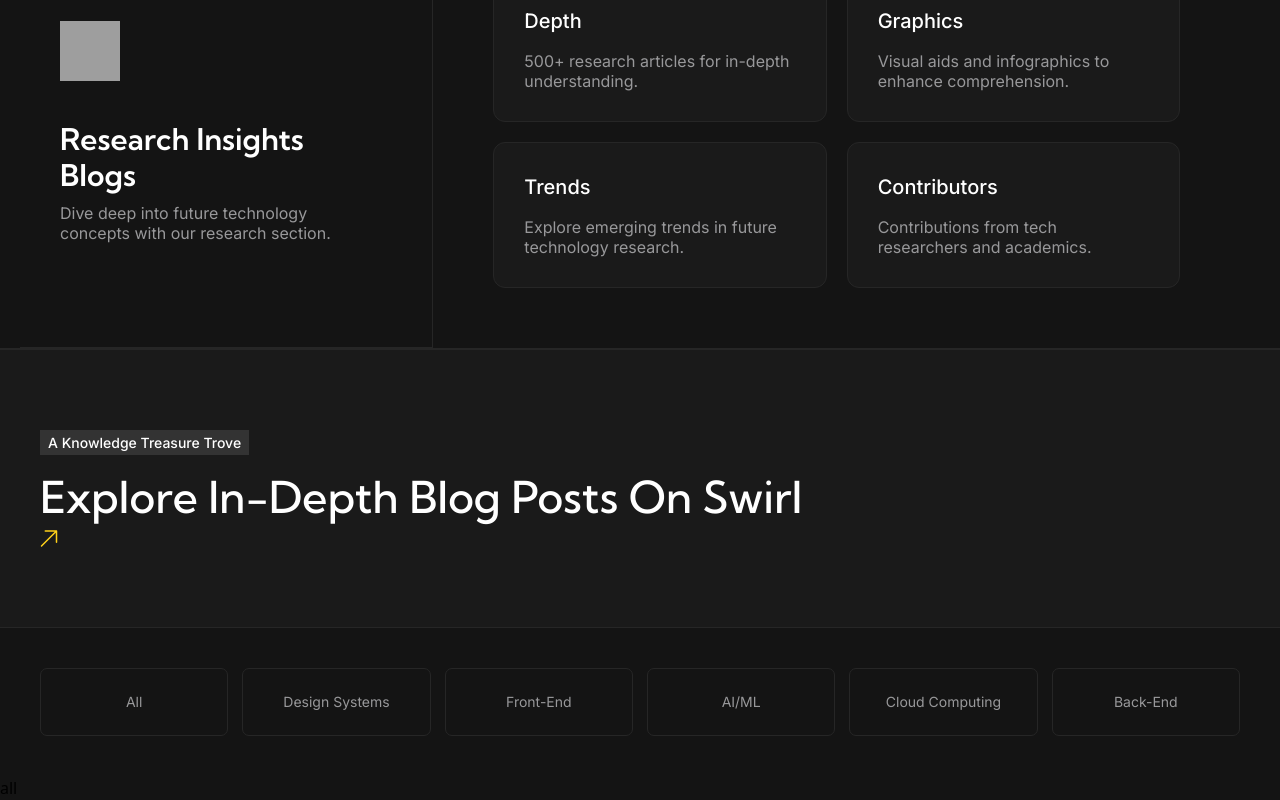
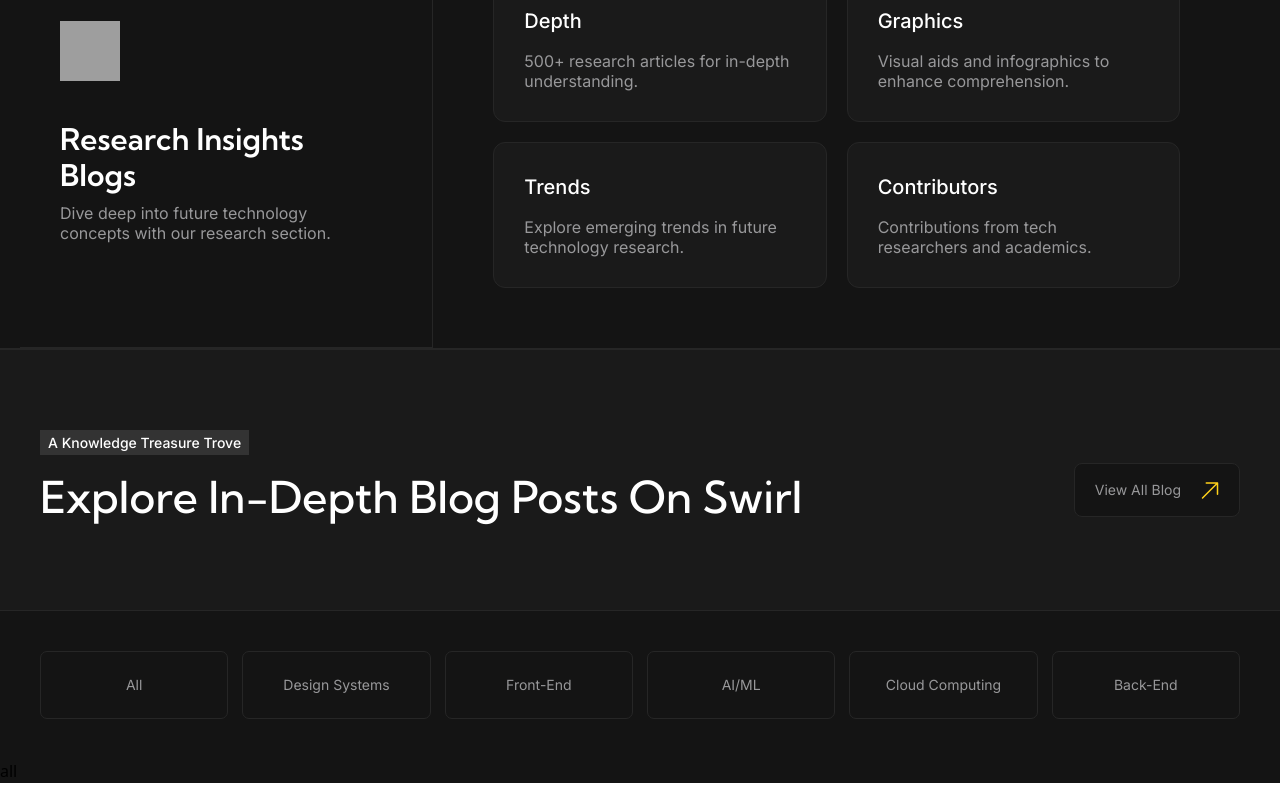
Before and after one commit to AbassKoyang/swirl, a React (Vite) app: page / in a window 1280 px wide. Shown: the part 1711-2511 px from the top of the page. Built offline with nearby package versions, Linux system fonts and the light colour scheme; grey boxes are pictures that could not be loaded.

Commit message:
updated Subheading component

```diff
--- a/src/components/LandingPageButton.jsx
+++ b/src/components/LandingPageButton.jsx
@@ -2,7 +2,7 @@
 
 const LandingPageButton = ({text, styles}) => {
   return (
-    <button to='/' className={styles}>
+    <button className={styles}>
         <p>{text}</p>
         <img src={Arrow} alt="Arrow icon" />
     </button>
--- a/src/components/SubheadingCon.jsx
+++ b/src/components/SubheadingCon.jsx
@@ -2,7 +2,7 @@
 
 const SubheadingCon = ({styles, text, buttonText, heading}) => {
   return (
-    <div className="w-full bg-[#1A1A1A] py-[40px] px-5 lg:py-[80px] lg:px-10 2xl:py-[120px] 2xl:px-[162px] border-y border-y-[#262626]  flex flex-col justify-center items-between">
+    <div className="w-full bg-[#1A1A1A] py-[40px] px-5 lg:py-[80px] lg:px-10 2xl:py-[120px] 2xl:px-[162px] border-y border-y-[#262626]  flex flex-col lg:flex-row items-center justify-between">
         <div className="">
         <span className="font-medium font-inter text-white text-sm  lg:text-sm 2xl:text-xl bg-[#333333] py-1 px-2 2xl:py-[6px] 2xl:px-[10px] 2xl:rounded-[4px]">{text}</span>
         <h2 className="font-kumbh font-medium  text-[28px] lg:text-[44px] 2xl:text-[58px] text-white capitalize lg:mt-[10px] 2xl:mt-[16px]">{heading}</h2>
--- a/src/pages/Home.jsx
+++ b/src/pages/Home.jsx
@@ -40,7 +40,7 @@
           <FeaturesCard feature='Contributors' description='Contributions from tech researchers and academics.' />
         </div>
       </div>
-      <SubheadingCon heading='Explore in-depth blog posts on swirl' text='A Knowledge Treasure Trove' style='' />
+      <SubheadingCon heading='Explore in-depth blog posts on swirl' text='A Knowledge Treasure Trove' styles='w-full md:w-fit flex items-center justify-center gap-5 2xl:gap-[10px] px-[20px] py-4 2xl:px-[24px] 2xl:py-[18px] mt-[20px] 2xl:mt-[30px] bg-[#141414] border border-[#262626] rounded-[8px] 2xl:rounded-xl text-[#98989A] font-normal font-inter text-sm 2xl:text-lg z-20' buttonText='View All Blog' />
       </section>
       <LandingPageBlogLayout />
     </section>
```
